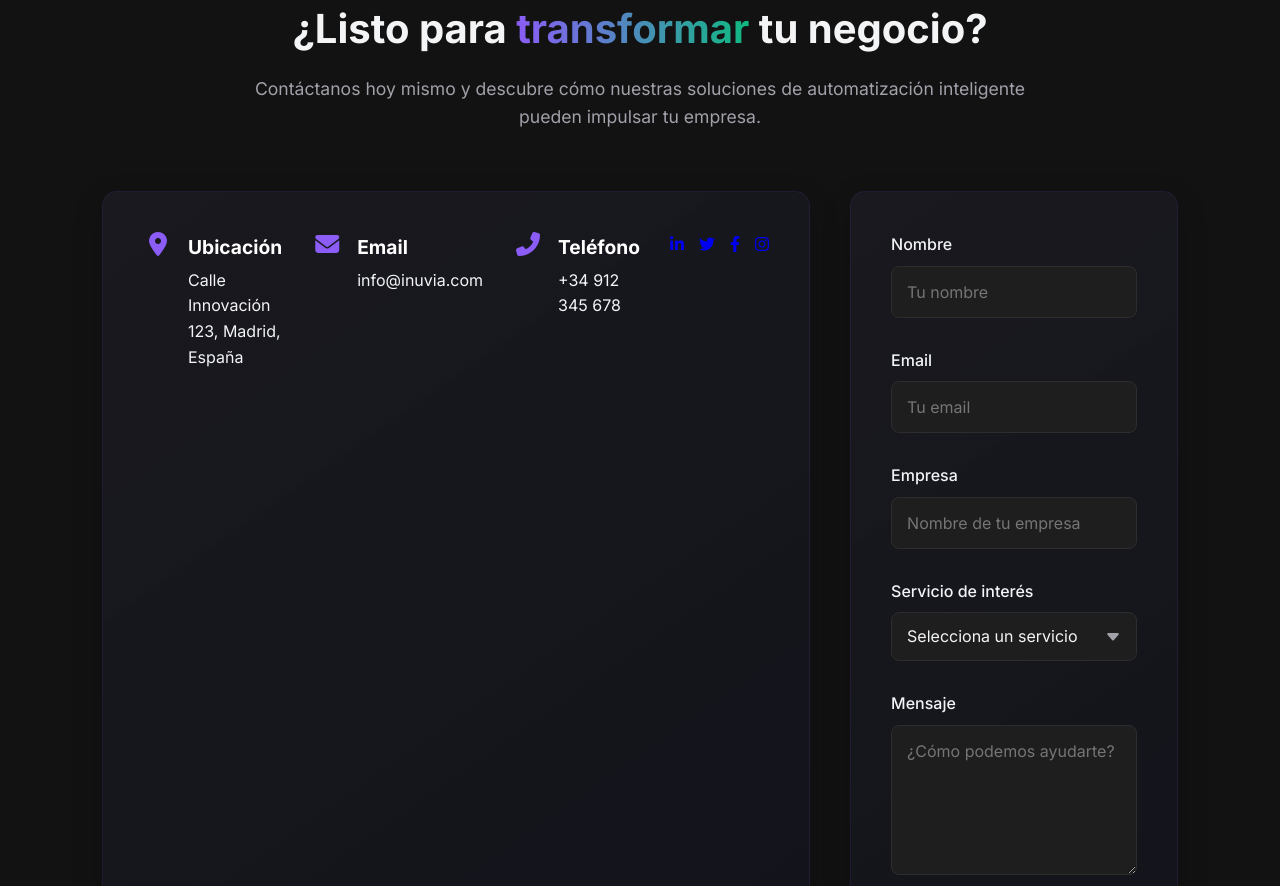
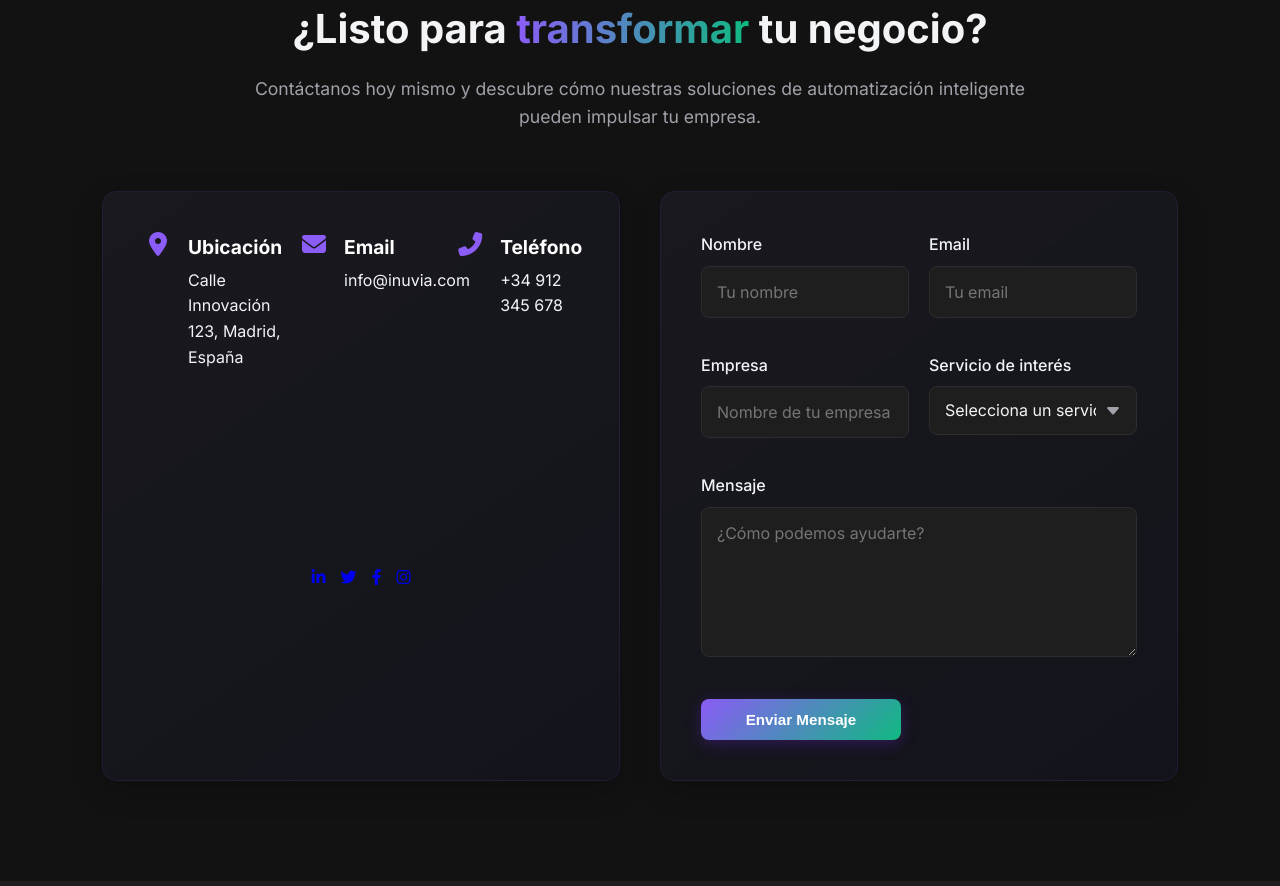
Before and after one commit to sergioval16/web-ia, a plain HTML site: page index.html in a window 1280 px wide. Shown: the part 7234-8120 px from the top of the page. Drawn offline with Linux system fonts and the light colour scheme.

Commit message:
Modificado diseño de contacto para formulario a pantalla completa

```diff
--- a/css/styles.css
+++ b/css/styles.css
@@ -725,62 +725,91 @@ header.scrolled {
 
 /* Contact Section */
 .contact {
-    padding: 100px 0;
-    position: relative;
-    overflow: hidden;
-}
-
-.contact-content {
-    max-width: 600px;
-    margin: 0 auto;
+    padding: 100px 20px;
+    background-color: var(--dark-bg);
+}
+
+.contact-grid {
+    display: flex;
+    flex-direction: column;
+    gap: 40px;
+    max-width: 1200px;
+    margin: 60px auto 0;
+}
+
+.contact-info, .contact-form {
+    background: linear-gradient(145deg, rgba(30, 30, 40, 0.6), rgba(20, 20, 30, 0.8));
+    border-radius: 15px;
+    padding: 40px;
+    box-shadow: 0 10px 30px rgba(0, 0, 0, 0.2);
+    border: 1px solid rgba(139, 92, 246, 0.1);
+    transform: none !important; /* Eliminar cualquier transformación */
+    transition: box-shadow 0.3s ease !important; /* Solo mantener la transición de sombra */
+}
+
+.contact-info:hover, .contact-form:hover {
+    box-shadow: 0 15px 40px rgba(139, 92, 246, 0.2);
+}
+
+.contact-info {
+    display: flex;
+    flex-wrap: wrap;
+    justify-content: space-between;
+}
+
+.contact-item {
+    display: flex;
+    align-items: flex-start;
+    gap: 15px;
+    margin-bottom: 25px;
+    width: calc(33% - 20px);
+}
+
+.contact-form {
+    display: grid;
+    grid-template-columns: repeat(2, 1fr);
+    gap: 20px;
+}
+
+.contact-form .form-group:nth-child(5),
+.contact-form .btn {
+    grid-column: 1 / -1;
+}
+
+.contact-item i {
+    font-size: 1.5rem;
+    color: var(--primary-light);
+    min-width: 30px;
     text-align: center;
 }
 
-.contact-content h2 {
-    font-size: 2.5rem;
-    font-weight: 700;
-    margin-bottom: 20px;
-    line-height: 1.3;
-}
-
-.contact-content p {
-    font-size: 1.1rem;
-    color: var(--text-secondary);
-    margin-bottom: 30px;
-}
-
-.contact-info {
-    display: flex;
+.contact-item h3 {
+    margin: 0 0 5px;
+    font-size: 1.2rem;
+    color: white;
+}
+
+.contact-item p {
+    margin: 0;
+    color: var(--text-light);
+}
+
+.social-links {
+    display: flex;
+    gap: 15px;
+    width: 100%;
     justify-content: center;
-    gap: 30px;
-    margin-bottom: 40px;
-}
-
-.contact-item {
-    display: flex;
-    align-items: center;
-    gap: 10px;
-}
-
-.contact-item i {
-    font-size: 1.2rem;
-    color: var(--primary-light);
-}
-
-.contact-item a {
-    color: var(--text-primary);
-    text-decoration: none;
-    transition: color var(--transition-medium);
-}
-
-.contact-item a:hover {
-    color: var(--primary-light);
-}
-
-.contact-form {
-    display: flex;
-    flex-direction: column;
-    gap: 15px;
+    margin-top: 20px;
+}
+
+@media (max-width: 768px) {
+    .contact-item {
+        width: 100%;
+    }
+
+    .contact-form {
+        grid-template-columns: 1fr;
+    }
 }
 
 /* Footer */
```
